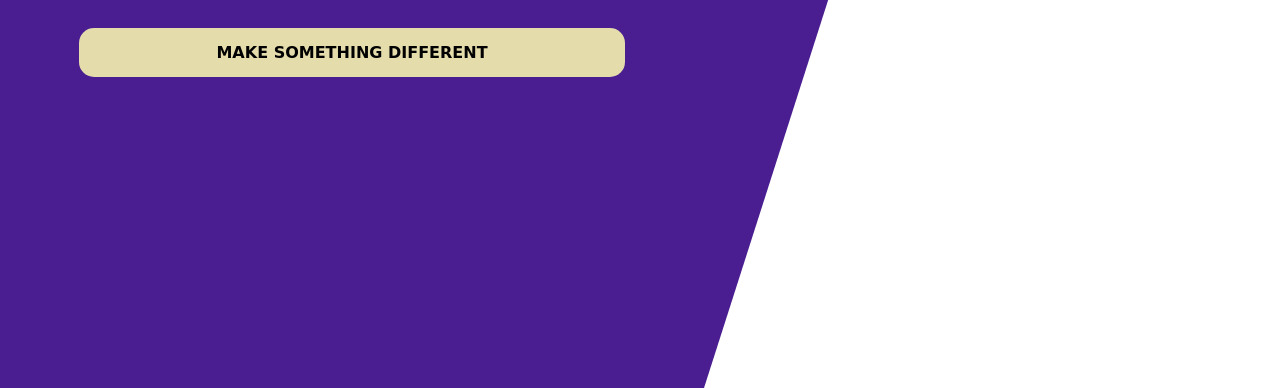
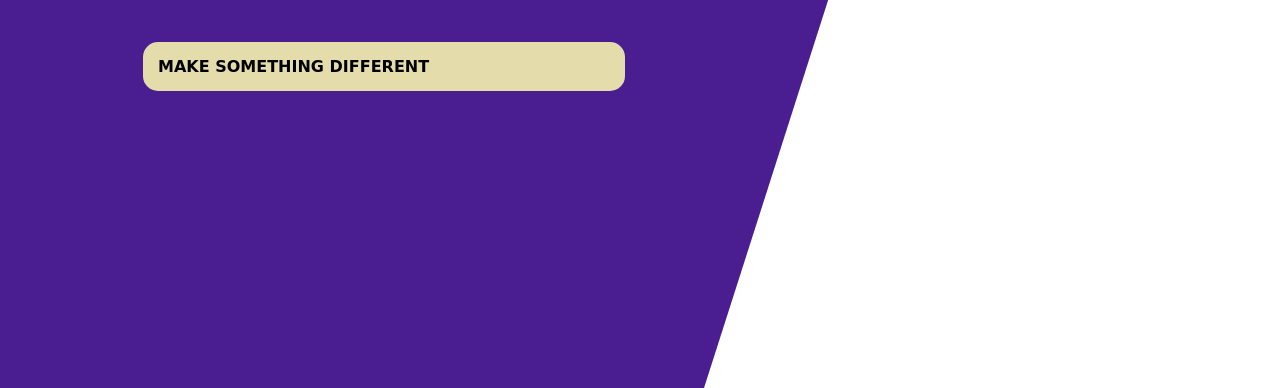
Before and after one commit to Aslialbayrak/sass.test, a plain HTML site: page index.html in a window 1280 px wide. Shown: the part 412-800 px from the top of the page. Drawn offline with Linux system fonts and the light colour scheme; a web font is replaced by a local one.

Commit message:
sass done

```diff
--- a/css/main.scss
+++ b/css/main.scss
@@ -125,7 +125,7 @@ main{
             @include desktop{
                 width:30%;
                 font-size: 4em;
-                lne-height:.9em;
+                line-height:.9em;
             }
 
         }
@@ -146,8 +146,15 @@ main{
             margin:50px auto 0 auto;
             padding:$padding ;
 
+            @include desktop{
+                grid-area: primary;
+                text-align:left;
+                margin:4em 0 0 4em;
+                    }
+
 
         }
+
 
     }
 
```
Also changed, not shown: css/main.css, 1 other file.
